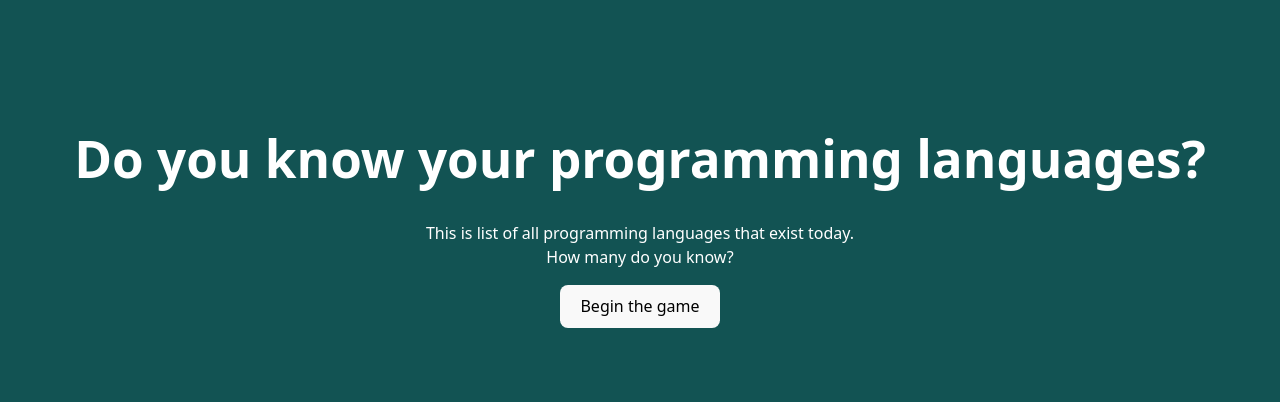
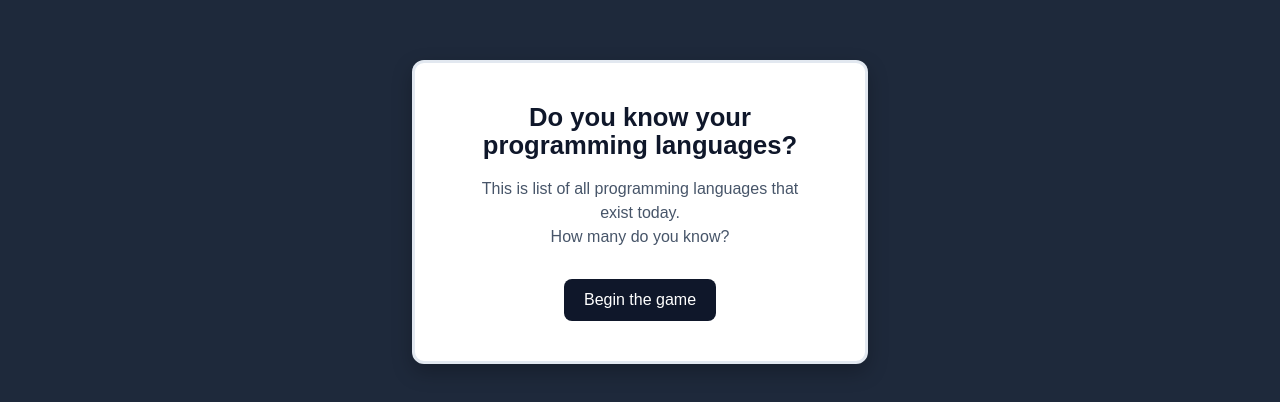
Before and after one commit to Spiderasasen/How-many-programming-languages-do-you-know-, a React (Vite) app in the folder game/: page / in a window 1280 px wide. Shown: the part 188-590 px from the top of the page. Built offline with nearby package versions, Linux system fonts and the light colour scheme.

Commit message:
made the layout that i like for the home screen

```diff
--- a/game/src/pages/Home.jsx
+++ b/game/src/pages/Home.jsx
@@ -1,8 +1,9 @@
 import {useState, useEffect} from 'react'
+import "../styles/home.css"
 
 function Home(){
     return(
-      <div>
+      <div class="start-screen">
           <h1>Do you know your programming languages?</h1>
           <p>This is  list of all programming languages that exist today.<br/>How many do you know?</p>
           <button>Begin the game</button>
--- /dev/null
+++ b/game/src/styles/home.css
@@ -0,0 +1,60 @@
+/* Page background */
+body {
+    margin: 0;
+    padding: 0;
+    background: #1e293b; /* deep slate blue */
+    font-family: Arial, Helvetica, sans-serif;
+    display: flex;
+    justify-content: center;
+    align-items: center;
+    height: 100vh;
+}
+
+/* Main container */
+.start-screen {
+    background: #ffffff;
+    padding: 40px 50px;
+    border-radius: 12px;
+    text-align: center;
+    width: 350px;
+    box-shadow: 0 8px 20px rgba(0,0,0,0.25);
+    border: 3px solid #e2e8f0;
+    animation: fadeIn 0.5s ease-out
+}
+
+@keyframes fadeIn {
+    from { opacity: 0; transform: translateY(10px); }
+    to { opacity: 1; transform: translateY(0); }
+}
+
+/* Title */
+.start-screen h1 {
+    margin-top: 0;
+    font-size: 1.6rem;
+    color: #0f172a;
+}
+
+/* Subtitle */
+.start-screen p {
+    color: #475569;
+    margin-bottom: 30px;
+    font-size: 1rem;
+}
+
+/* Button */
+.start-screen button {
+    background: #0f172a;
+    color: white;
+    border: none;
+    padding: 12px 20px;
+    font-size: 1rem;
+    border-radius: 8px;
+    cursor: pointer;
+    transition: 0.2s ease;
+}
+
+.start-screen button:hover {
+    background: #1e293b;
+    transform: scale(1.05);
+    box-shadow: 0 0 12px rgba(255,255,255,0.2);
+}
```
